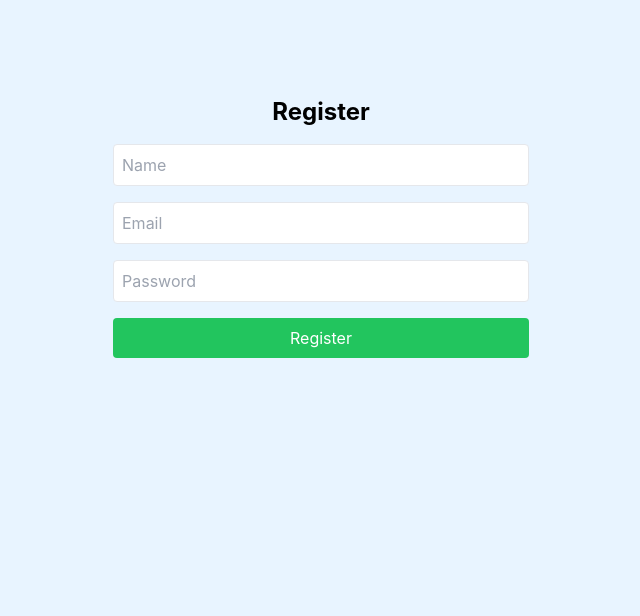
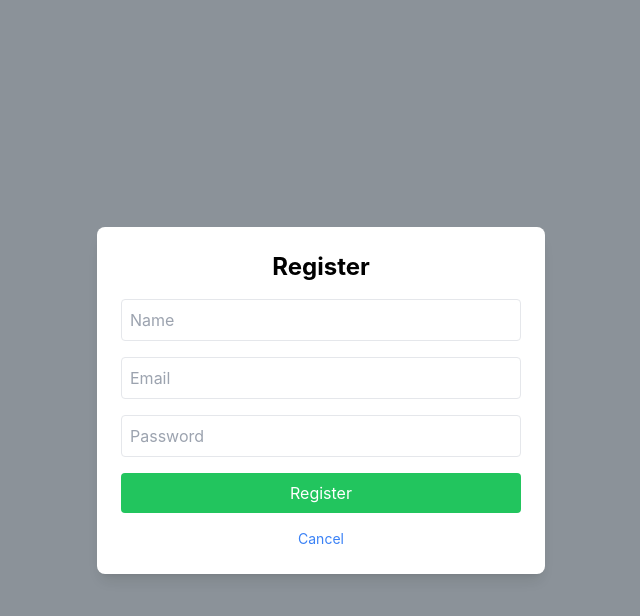
Before and after one commit to victorcreativee/Betta, a React (Create React App) app in the folder frontend/: page /register in a window 1280 px wide. Shown: the top 616 px of the page, without its empty margins (319-959 px from the left). Built offline with nearby package versions, Linux system fonts and the light colour scheme.

Commit message:
register page

```diff
--- a/frontend/src/pages/Register.jsx
+++ b/frontend/src/pages/Register.jsx
@@ -1,7 +1,8 @@
 import { useState } from 'react';
 import { useNavigate } from 'react-router-dom';
+import { motion } from 'framer-motion';
 
-function Register() {
+export default function SignupModal({ onClose }) {
   const [name, setName] = useState('');
   const [email, setEmail] = useState('');
   const [password, setPassword] = useState('');
@@ -23,16 +24,23 @@ function Register() {
       if (!res.ok) throw new Error(data.message || 'Registration failed');
 
       localStorage.setItem('user', JSON.stringify(data));
-      navigate('/dashboard');
+      onClose(); // close modal
+      navigate('/dashboard'); // redirect
     } catch (err) {
       setError(err.message);
     }
   };
 
   return (
-    <div className="p-4 max-w-md mx-auto mt-20">
+    <div className="fixed inset-0 z-50 flex items-center justify-center bg-black bg-opacity-40">
+      <motion.div
+        initial={{ opacity: 0, y: -30 }}
+        animate={{ opacity: 1, y: 0 }}
+        exit={{ opacity: 0, y: 30 }}
+        className="bg-white rounded-lg p-6 w-full max-w-md shadow-lg"
+      >
         <h2 className="text-2xl font-bold mb-4 text-center">Register</h2>
-      {error && <p className="text-red-500 text-center">{error}</p>}
+        {error && <p className="text-red-500 text-center mb-2">{error}</p>}
         <form onSubmit={handleRegister} className="space-y-4">
           <input
             type="text"
@@ -65,8 +73,13 @@ function Register() {
             Register
           </button>
         </form>
+        <button
+          onClick={onClose}
+          className="mt-4 text-sm text-blue-500 hover:underline w-full text-center"
+        >
+          Cancel
+        </button>
+      </motion.div>
     </div>
   );
 }
-
-export default Register;
```
Lines whose indentation alone changed are shown as unchanged.
